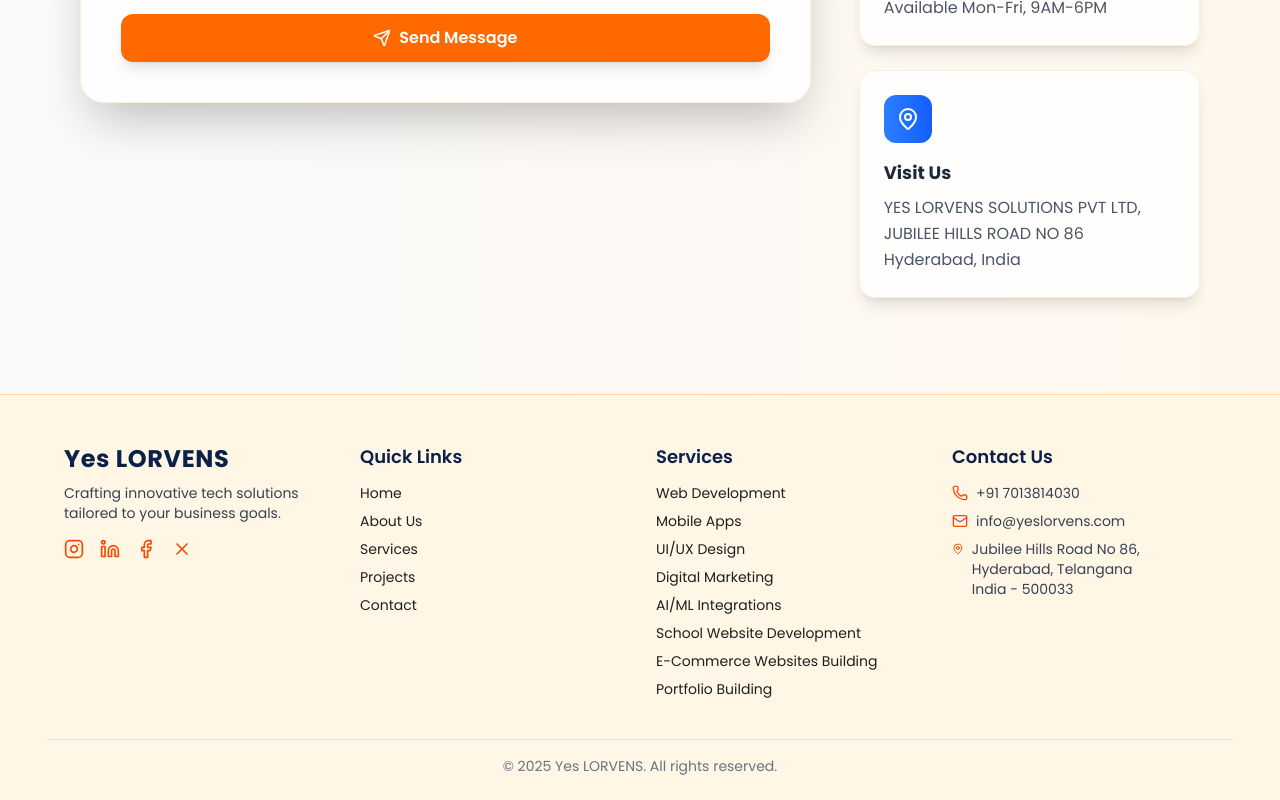
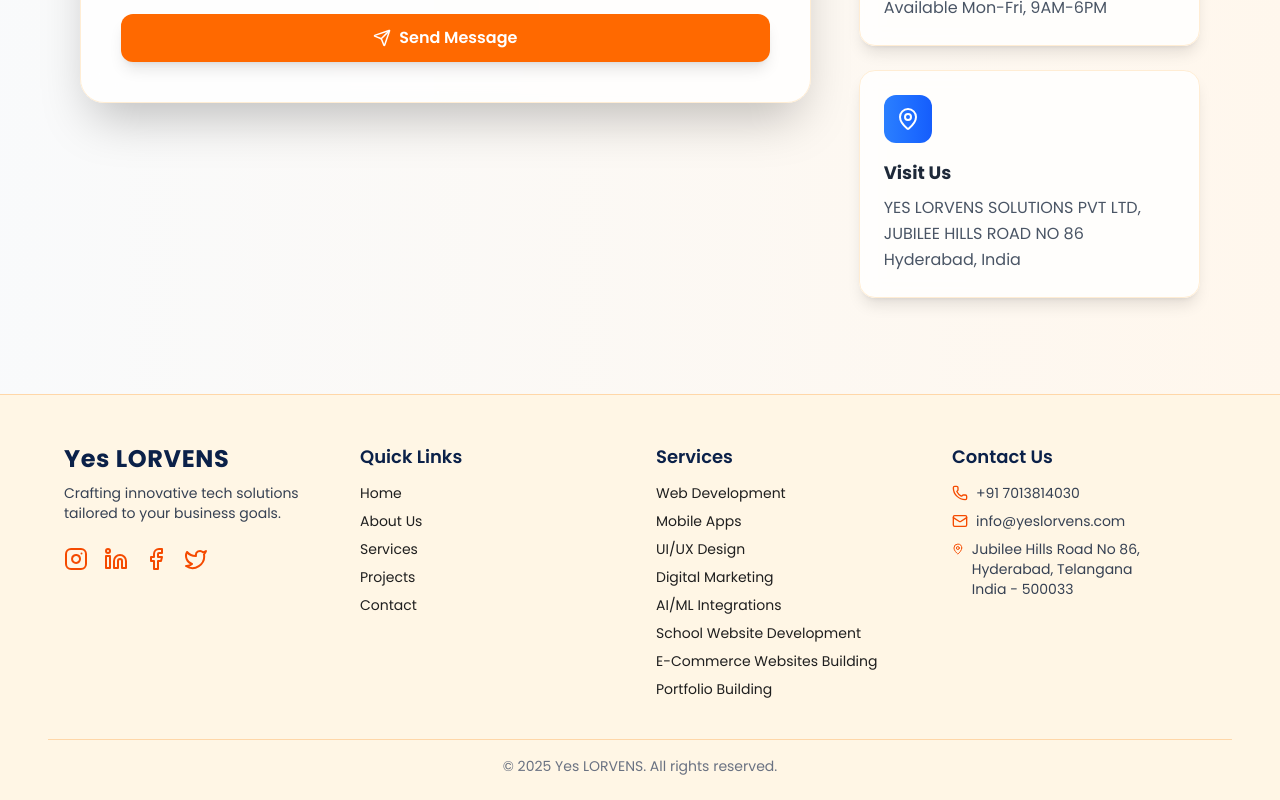
Before and after one commit to LorvensITSolutions/lorvens-v1, a React (Vite) app: page /contact in a window 1280 px wide. Shown: the part 1270-2070 px from the top of the page. Built offline with nearby package versions, Linux system fonts and the light colour scheme.

Commit message:
socail media

```diff
--- a/src/components/Footer.jsx
+++ b/src/components/Footer.jsx
@@ -4,7 +4,7 @@ import {
   Instagram,
   Linkedin,
   Facebook,
-  X,
+  Twitter,
   Phone,
   Mail,
   MapPin,
@@ -19,27 +19,27 @@ const Footer = () => {
       whileInView={{ opacity: 1, y: 0 }}
       transition={{ duration: 0.6, ease: "easeOut" }}
       viewport={{ once: true }}
-      className="bg-[#FFF6E5] text-[#1F1F1F] pt-12 pb-6 px-4 md:px-12 border-t border-orange-200"
+      className="bg-[#FFF6E5] text-[#1F1F1F] pt-12 pb-6 px-4 sm:px-6 md:px-12 border-t border-orange-200"
     >
       <div className="max-w-6xl mx-auto grid grid-cols-1 sm:grid-cols-2 md:grid-cols-4 gap-8">
         {/* Brand */}
-        <div>
+        <div className="flex flex-col">
           <h2 className="text-2xl font-bold text-[#0B2149] mb-2 tracking-wide">
             Yes LORVENS
           </h2>
           <p className="text-sm text-gray-700 mb-4">
             Crafting innovative tech solutions tailored to your business goals.
           </p>
-          <div className="flex gap-4 mt-2">
+          <div className="flex gap-4 mt-2 flex-wrap">
             {/* Instagram */}
             <motion.a
               href="https://www.instagram.com/yeslorvenssolutionspvt"
               target="_blank"
               rel="noopener noreferrer"
               whileHover={{ scale: 1.2 }}
-              className="text-orange-600 hover:text-orange-700 transition"
+              className="text-orange-600 hover:text-orange-700 transition cursor-pointer"
             >
-              <Instagram className="w-5 h-5" />
+              <Instagram className="w-6 h-6" />
             </motion.a>
 
             {/* LinkedIn */}
@@ -48,9 +48,9 @@ const Footer = () => {
               target="_blank"
               rel="noopener noreferrer"
               whileHover={{ scale: 1.2 }}
-              className="text-orange-600 hover:text-orange-700 transition"
+              className="text-orange-600 hover:text-orange-700 transition cursor-pointer"
             >
-              <Linkedin className="w-5 h-5" />
+              <Linkedin className="w-6 h-6" />
             </motion.a>
 
             {/* Facebook */}
@@ -59,27 +59,27 @@ const Footer = () => {
               target="_blank"
               rel="noopener noreferrer"
               whileHover={{ scale: 1.2 }}
-              className="text-orange-600 hover:text-orange-700 transition"
+              className="text-orange-600 hover:text-orange-700 transition cursor-pointer"
             >
-              <Facebook className="w-5 h-5" />
+              <Facebook className="w-6 h-6" />
             </motion.a>
 
-            {/* Replace Twitter with X */}
+            {/* Twitter/X */}
             <motion.a
-              href="#"
+              href="https://twitter.com/yeslorvens"
+              target="_blank"
+              rel="noopener noreferrer"
               whileHover={{ scale: 1.2 }}
-              className="text-orange-600 hover:text-orange-700 transition"
+              className="text-orange-600 hover:text-orange-700 transition cursor-pointer"
             >
-              <X className="w-5 h-5" />
+              <Twitter className="w-6 h-6" />
             </motion.a>
           </div>
         </div>
 
         {/* Quick Links */}
         <div>
-          <h3 className="text-lg font-semibold text-[#0B2149] mb-3">
-            Quick Links
-          </h3>
+          <h3 className="text-lg font-semibold text-[#0B2149] mb-3">Quick Links</h3>
           <ul className="space-y-2 text-sm">
             <li>
               <Link to="/" className="hover:text-orange-600 transition">
@@ -158,9 +158,7 @@ const Footer = () => {
 
         {/* Contact */}
         <div>
-          <h3 className="text-lg font-semibold text-[#0B2149] mb-3">
-            Contact Us
-          </h3>
+          <h3 className="text-lg font-semibold text-[#0B2149] mb-3">Contact Us</h3>
           <ul className="space-y-2 text-sm text-gray-700">
             <li className="flex items-center gap-2">
               <Phone className="w-4 h-4 text-orange-600" /> +91 7013814030
```
